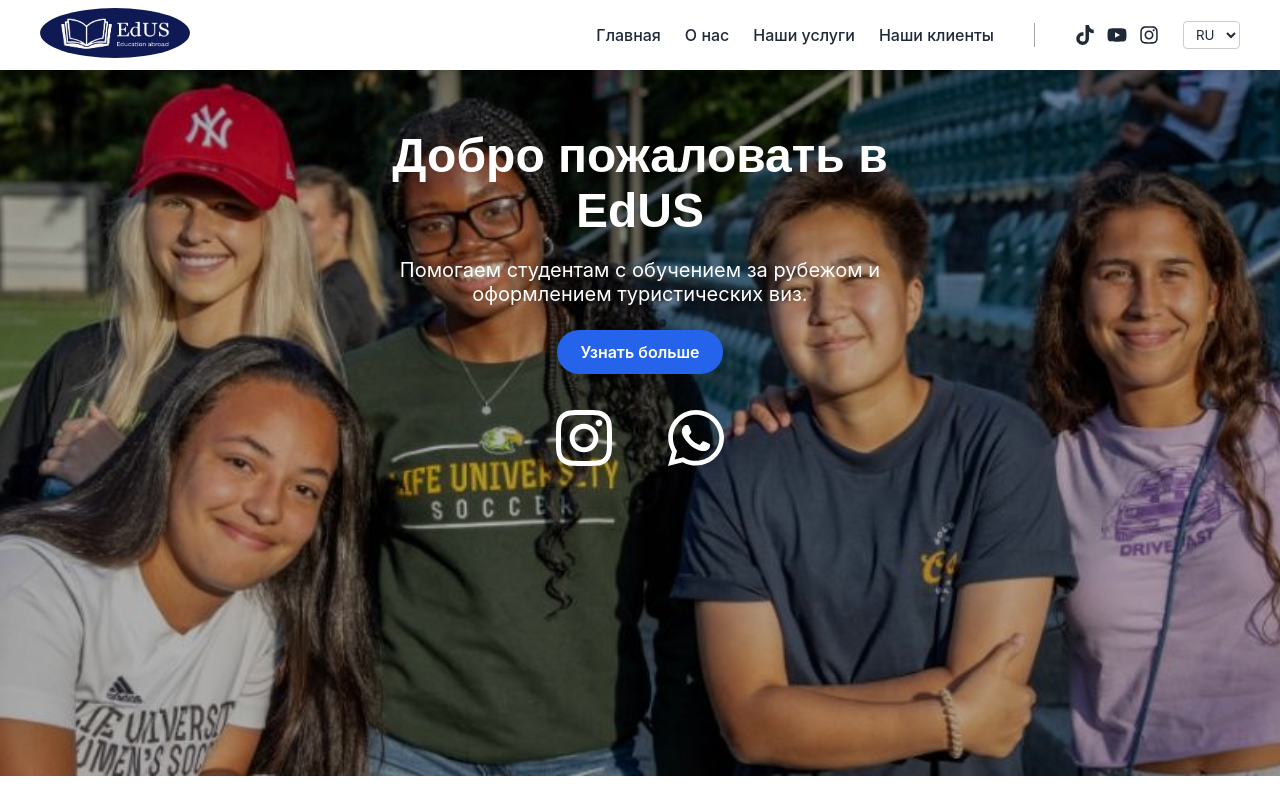
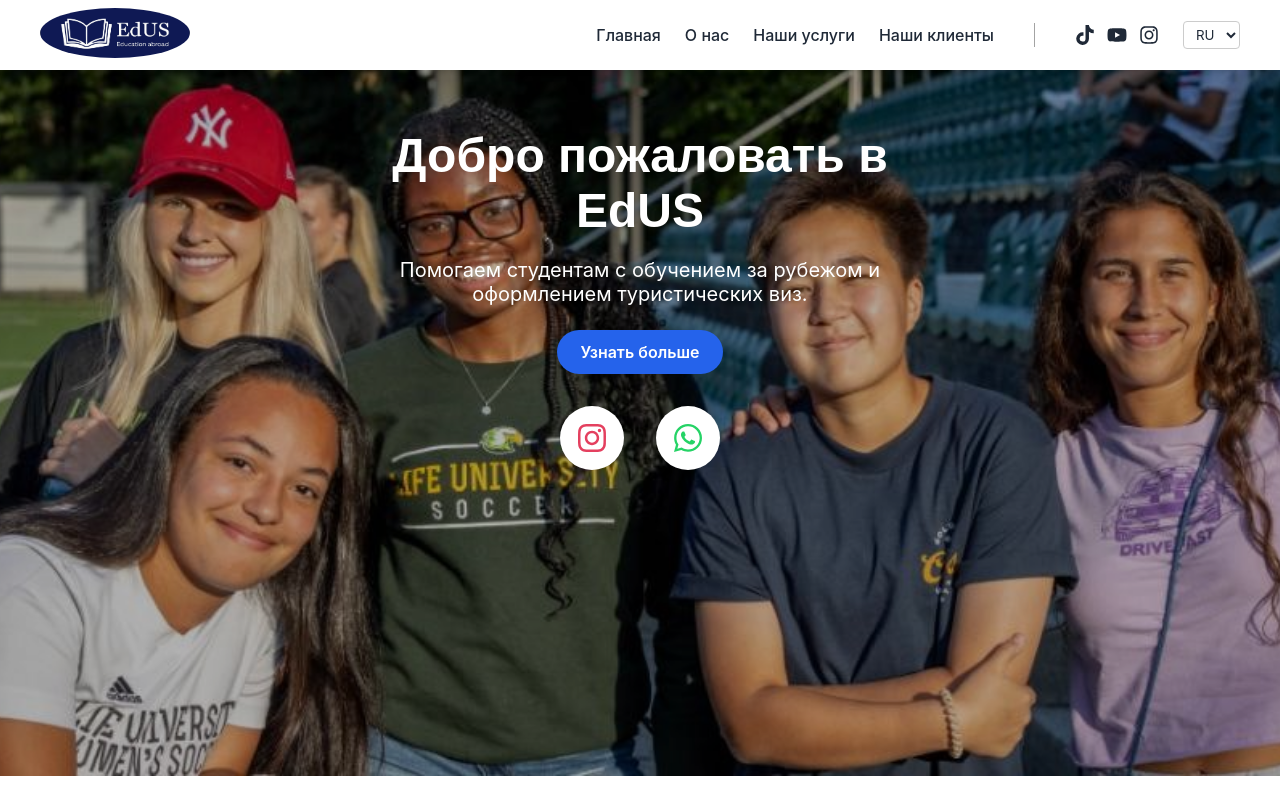
Before and after one commit to MirlanNurbekov/edus, a React (Create React App) app: page / in a window 1280 px wide. Shown: the top 800 px of the page. Built offline with nearby package versions, Linux system fonts and the light colour scheme.

Commit message:
0007
Home page and navbar changes

```diff
--- a/src/App.js
+++ b/src/App.js
@@ -1,10 +1,13 @@
+// src/App.js
 import React from 'react';
 import { BrowserRouter as Router, Routes, Route } from 'react-router-dom';
 
 import Navbar from './components/Navbar';
 import Home from './components/Home';
 import USinfo from './pages/USinfo';
-import Customers from './components/Customers';
+import AboutUs from './pages/AboutUs';
+import OurServices from './pages/OurServices';
+import Customers from './pages/Customers';
 import Footer from './components/Footer';
 
 function App() {
@@ -14,8 +17,10 @@ function App() {
       <Routes>
         <Route path="/" element={<Home />} />
         <Route path="/usinfo" element={<USinfo />} />
+        <Route path="/about-us" element={<AboutUs />} />
+        <Route path="/our-services" element={<OurServices />} />
+        <Route path="/customers" element={<Customers />} />
       </Routes>
-      <Customers />
       <Footer />
     </Router>
   );
--- a/src/components/Home.jsx
+++ b/src/components/Home.jsx
@@ -45,20 +45,22 @@ export default function Home() {
           {/* Здесь — наши соцсети: Instagram и WhatsApp */}
           <div className="hero-social">
             <a
+              className="hero-social-link instagram"
               href="https://www.instagram.com/edus.kg"
               target="_blank"
               rel="noopener noreferrer"
               aria-label="EdUS в Instagram"
             >
-              <FaInstagram size={64} />
+              <FaInstagram size={32} />
             </a>
             <a
+              className="hero-social-link whatsapp"
               href="https://wa.me/996507221215"
               target="_blank"
               rel="noopener noreferrer"
               aria-label="Связаться в WhatsApp"
             >
-              <FaWhatsapp size={64} />
+              <FaWhatsapp size={32} />
             </a>
           </div>
         </div>
@@ -85,5 +87,5 @@ export default function Home() {
         </div>
       </section>
     </main>
-  );
+);
 }
--- a/src/components/Navbar.jsx
+++ b/src/components/Navbar.jsx
@@ -1,4 +1,6 @@
+// src/components/Navbar.jsx
 import React, { useState } from 'react';
+import { Link } from 'react-router-dom';
 import '../styles/Navbar.css';
 import {
   FaInstagram,
@@ -17,9 +19,9 @@ export default function Navbar() {
       <div className="navbar-container">
         {/* Brand as Home link */}
         <div className="navbar-brand">
-          <a href="/" aria-label="Go to home">
+          <Link to="/" aria-label="Go to home">
             <img src={logo} alt="EdUS Logo" className="navbar-logo" />
-          </a>
+          </Link>
         </div>
 
         {/* Mobile toggle */}
@@ -33,10 +35,10 @@ export default function Navbar() {
 
         {/* Links + Socials + Language */}
         <div className={`navbar-links${open ? ' show' : ''}`}>
-          <a href="#">Главная</a>
-          <a href="#about">О нас</a>
-          <a href="#services">Наши услуги</a>
-          <a href="#customers">Наши клиенты</a>
+          <Link to="/" onClick={() => setOpen(false)}>Главная</Link>
+          <Link to="/about-us" onClick={() => setOpen(false)}>О нас</Link>
+          <Link to="/our-services" onClick={() => setOpen(false)}>Наши услуги</Link>
+          <Link to="/customers" onClick={() => setOpen(false)}>Наши клиенты</Link>
 
           {/* Divider */}
           <div className="navbar-divider" />
--- /dev/null
+++ b/src/pages/AboutUs.jsx
@@ -0,0 +1,19 @@
+// src/pages/AboutUs.jsx
+import React from 'react';
+import '../styles/Page.css';
+
+export default function AboutUs() {
+  return (
+    <div className="page-container">
+      <h1>О нас</h1>
+      <p>
+        EdUS — команда профессионалов, сопровождающая вас на каждом этапе:
+      </p>
+      <ul>
+        <li>Консультации по выбору программы обучения</li>
+        <li>Помощь в оформлении документов и заявок</li>
+        <li>Сопровождение при подаче на визу и адаптация за рубежом</li>
+      </ul>
+    </div>
+  );
+}
--- /dev/null
+++ b/src/pages/Customers.jsx
@@ -0,0 +1,28 @@
+import React from 'react';
+import '../styles/Customers.css';
+import cust1 from '../assets/Customer1.jpeg';
+import cust2 from '../assets/Customer2.jpeg';
+import cust3 from '../assets/Customer3.jpeg';
+
+export default function Customers() {
+  const reviews = [
+    { name: 'Customer 1', image: cust1, text: 'Спасибо EdUS за отличную помощь в оформлении визы в США! Сервис на высшем уровне.' },
+    { name: 'Customer 2',  image: cust2, text: 'EdUS сделали процесс получения визы простым и понятным. Очень благодарен!' },
+    { name: 'Customer 3',  image: cust3, text: 'Потрясающая поддержка от EdUS — профессионально и быстро.' }
+  ];
+
+  return (
+    <section id="customers" className="customers">
+      <h2 className="customers-title">Наши клиенты</h2>
+      <div className="customers-grid">
+        {reviews.map((r, i) => (
+          <div key={i} className="customer-card">
+            <img src={r.image} alt={r.name} className="customer-photo" />
+            <h3 className="customer-name">{r.name}</h3>
+            <p className="customer-text">{r.text}</p>
+          </div>
+        ))}
+      </div>
+    </section>
+  );
+}
--- /dev/null
+++ b/src/pages/OurServices.jsx
@@ -0,0 +1,25 @@
+// src/pages/OurServices.jsx
+import React from 'react';
+import '../styles/Page.css';
+
+export default function OurServices() {
+  return (
+    <div className="page-container">
+      <h1>Наши услуги</h1>
+      <ul>
+        <li>
+          <strong>Консультация по визам:</strong> экспертная помощь в сборе
+          документов и заполнении анкет.
+        </li>
+        <li>
+          <strong>Поступление в ВУЗ:</strong> подбор университетов, помощь в
+          оформлении и сопровождение.
+        </li>
+        <li>
+          <strong>Подготовка к интервью:</strong> индивидуальная подготовка к
+          интервью в Посольстве США.
+        </li>
+      </ul>
+    </div>
+  );
+}
--- a/src/styles/Home.css
+++ b/src/styles/Home.css
@@ -9,22 +9,23 @@
 .home {
   font-family: var(--font-sans);
   background-color: var(--bg-white);
-  /* push down below fixed navbar (~56px) */
-  padding-top: 56px;
+  padding-top: 56px; /* below fixed navbar */
 }
 
-/* Hero */
+/* ----- Hero ----- */
 .hero {
   position: relative;
   background-size: cover;
   background-position: center;
   height: 90vh;
 }
+
 .hero-overlay {
   position: absolute;
   inset: 0;
   background: rgba(0, 0, 0, 0.3);
 }
+
 .hero-content {
   position: relative;
   z-index: 2;
@@ -32,18 +33,21 @@
   padding: 2rem 1rem;
   max-width: 600px;
   margin: 0 auto;
-  /* force white text */
-  color: #ffffff;
+  color: #fff;
 }
+
 .hero-title {
   font-family: 'Poppins', sans-serif;
   font-size: clamp(2rem, 5vw, 3rem);
   margin-bottom: 1rem;
 }
+
 .hero-subtitle {
   font-size: clamp(1rem, 3vw, 1.25rem);
   margin-bottom: 1.5rem;
 }
+
+/* Hero button */
 .hero-btn {
   display: inline-block;
   background: var(--primary-blue);
@@ -58,38 +62,72 @@
   background: var(--accent-blue);
 }
 
-
+/* Social icons container */
 .hero-social {
-  position: relative;      /* so we can shift it down */
-  top: 2rem;               /* move icons lower */
+  margin-top: 2rem;
   display: flex;
   justify-content: center;
-  align-items: center;
-  gap: 3rem;               /* more space between icons */
-  margin-top: 0;           /* override any previous margin */
+  gap: 2rem;
 }
 
-.hero-social a {
-  color: #fff;             /* solid white, no transparency */
-  opacity: 1;              /* ensure fully opaque */
-  transition: transform 0.2s;
+/* Rounded white buttons with circle-hover */
+.hero-social-link {
+  position: relative;
+  width: 64px;
+  height: 64px;
+  background: #fff;
+  border-radius: 50%;
+  display: flex;
+  align-items: center;
+  justify-content: center;
+  overflow: hidden;
+  transition: transform 0.3s;
 }
 
-.hero-social a:hover {
+/* Ripple/scale circle on hover */
+.hero-social-link::after {
+  content: '';
+  position: absolute;
+  width: 200%;
+  height: 200%;
+  background: rgba(0, 0, 0, 0.1);
+  border-radius: 50%;
+  top: 50%;
+  left: 50%;
+  transform: translate(-50%, -50%) scale(0);
+  transition: transform 0.4s ease;
+}
+
+.hero-social-link:hover {
   transform: scale(1.1);
 }
 
-/* About */
+.hero-social-link:hover::after {
+  transform: translate(-50%, -50%) scale(1);
+}
+
+/* Brand colors for the icons themselves */
+.hero-social-link.instagram svg {
+  color: #E4405F;
+}
+
+.hero-social-link.whatsapp svg {
+  color: #25D366;
+}
+
+/* ----- About ----- */
 .about {
   padding: 4rem 1rem;
   text-align: center;
 }
+
 .section-title {
   font-family: 'Poppins', sans-serif;
   font-size: clamp(1.5rem, 4vw, 2.25rem);
   color: var(--primary-blue);
   margin-bottom: 1rem;
 }
+
 .section-text {
   font-size: 1rem;
   line-height: 1.6;
@@ -97,15 +135,17 @@
   margin: 0 auto;
 }
 
-/* Services */
+/* ----- Services ----- */
 .services {
   padding: 4rem 1rem;
 }
+
 .services-grid {
   display: grid;
   grid-template-columns: repeat(auto-fit, minmax(250px, 1fr));
   gap: 1.5rem;
 }
+
 .services-card {
   background: var(--bg-white);
   padding: 1.5rem;
@@ -113,20 +153,23 @@
   box-shadow: 0 1px 3px rgba(0,0,0,0.1);
   transition: transform 0.2s ease, box-shadow 0.2s ease;
 }
+
 .services-card:hover {
   transform: translateY(-4px);
   box-shadow: 0 4px 6px rgba(0,0,0,0.1);
 }
+
 .services-card-title {
   font-size: 1.25rem;
   color: var(--primary-blue);
   margin-bottom: 0.5rem;
 }
+
 .services-card-text {
   font-size: 1rem;
 }
 
-/* Mobile tweaks */
+/* ----- Mobile tweaks ----- */
 @media (max-width: 768px) {
   .hero {
     height: 60vh;
```
